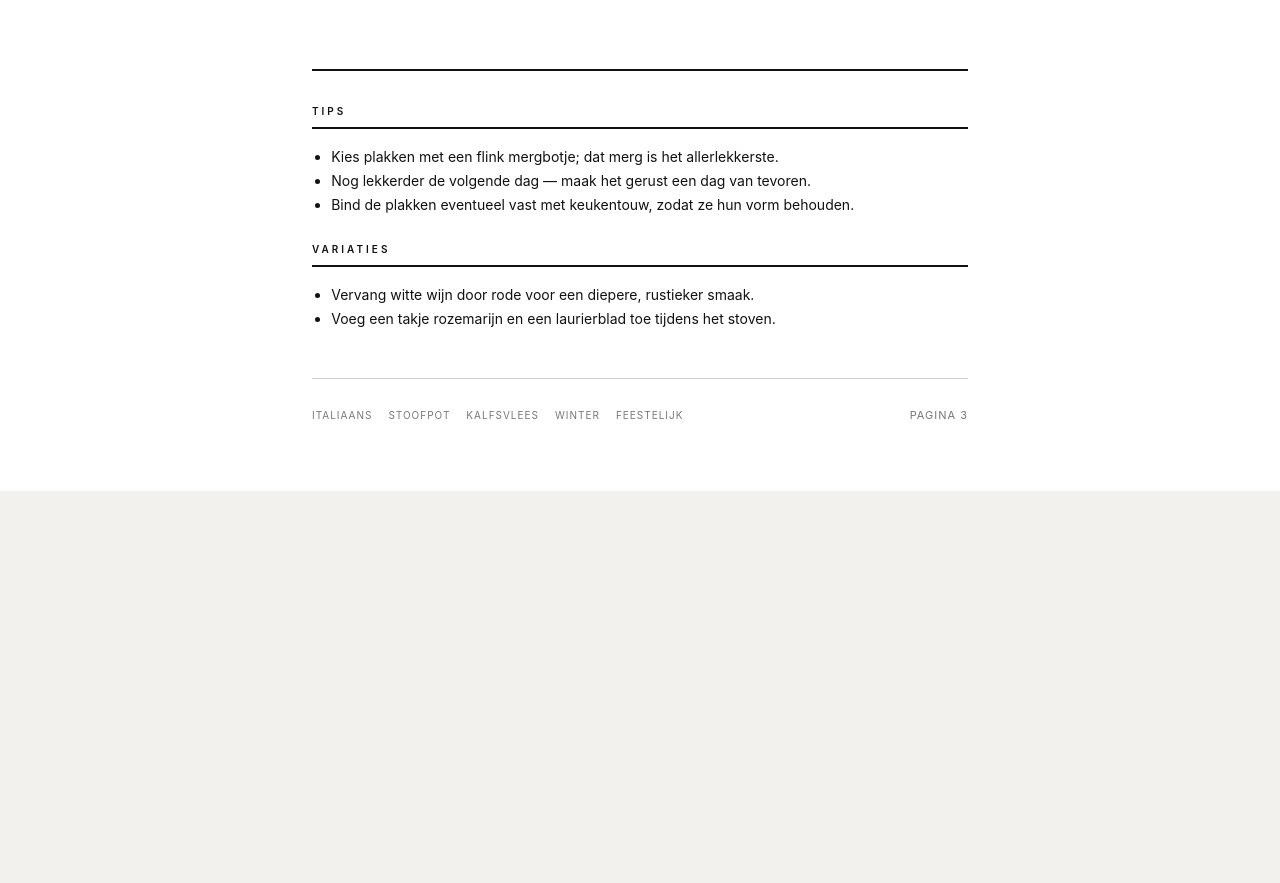
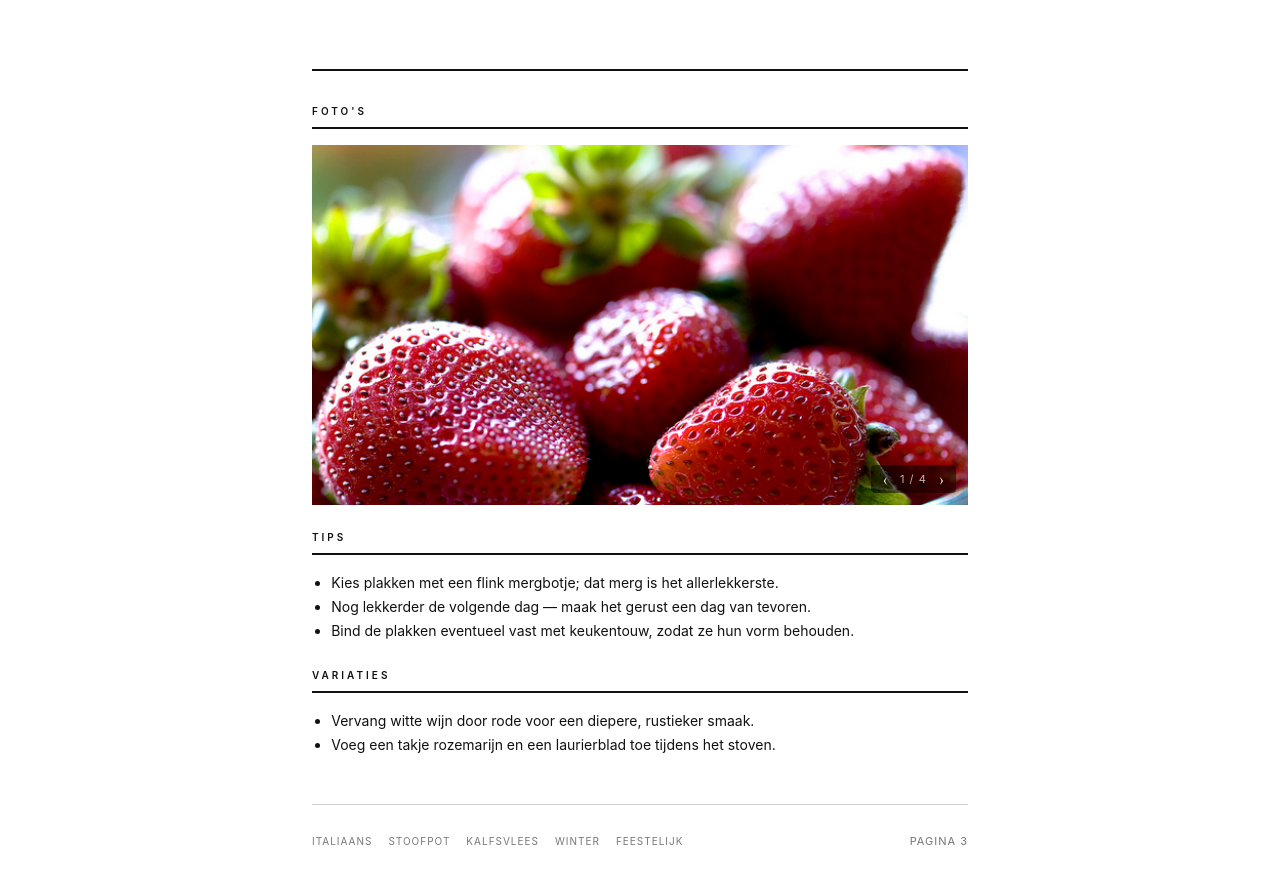
Before and after one commit to YeePas/kookboek, an Eleventy site: page src/recepten/ossobuco-alla-milanese.md in a window 1280 px wide. Shown: the part 1661-2544 px from the top of the page. Before the commit the page ends 2152 px from the top, so only its background shows below. Built offline with nearby package versions, Linux system fonts and the light colour scheme; Eleventy itself is replaced by a stand-in of ours; files that its build step writes are made by us from their sources.

Commit message:
Update Recepten “ossobuco-alla-milanese”

```diff
--- a/src/recepten/ossobuco-alla-milanese.md
+++ b/src/recepten/ossobuco-alla-milanese.md
@@ -49,6 +49,11 @@ tips:
 variaties:
   - Vervang witte wijn door rode voor een diepere, rustieker smaak.
   - Voeg een takje rozemarijn en een laurierblad toe tijdens het stoven.
+extrafotos:
+  - foto: /fotos/inzoomen.jpg
+  - foto: /fotos/inzoomen.jpg
+  - foto: /fotos/c9099780a19636c19f703af4949f468b.jpg
+  - foto: /fotos/naamloos.jpg
 tags:
   - italiaans
   - stoofpot
```
